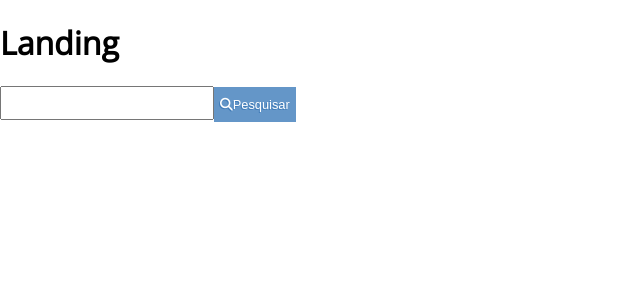
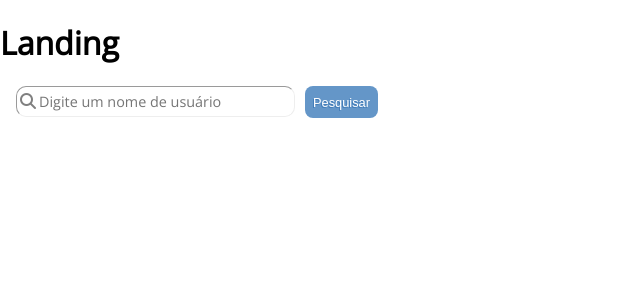
Before and after one commit to mmazt/github-search, a React (Create React App) app: page / in a window 1280 px wide. Shown: the top 300 px of the page, without its empty margins (0-640 px from the left). Built offline with nearby package versions, Linux system fonts and the light colour scheme.

Commit message:
Alterações no componente de pesquisa

```diff
--- a/src/Landing.jsx
+++ b/src/Landing.jsx
@@ -1,14 +1,16 @@
 import React from 'react';
 import { connect } from 'react-redux';
 import getData from './requests/Requests';
+import * as requests from './requests/requestList';
 import { setSearchTerm, setSearchData } from './actions/actionCreators';
+import SearchComponent from './common/SearchComponent';
 
 class Landing extends React.Component {
   handleChange = evento => {
     this.props.dispatch(setSearchTerm(evento.target.value));
   };
   handleClick = evento => {
-    getData('search', { searchTerm: this.props.searchTerm, page: 1 }).then(response => {
+    getData(requests.search, { searchTerm: this.props.searchTerm, page: 1 }).then(response => {
       this.props.dispatch(setSearchData(response.items));
       this.props.history.push('/search');
     });
@@ -17,11 +19,7 @@ class Landing extends React.Component {
     return (
       <div>
         <h1> Landing</h1>
-        <input type="text" onChange={this.handleChange} />
-        <button onClick={this.handleClick}>
-          <i className="fa fa-search" aria-hidden="true" />
-          Pesquisar
-        </button>
+        <SearchComponent handleChange={this.handleChange} handleClick={this.handleClick} />
       </div>
     );
   }
--- a/src/RepoDetails.jsx
+++ b/src/RepoDetails.jsx
@@ -2,13 +2,14 @@ import React from 'react';
 import Header from './Header';
 import { connect } from 'react-redux';
 import getData from './requests/Requests';
+import * as requests from './requests/requestList';
 import { setRepoDetails } from './actions/actionCreators';
 
 class RepoDetails extends React.Component {
   componentDidMount() {
     const { user, repo } = this.props.match.params;
 
-    getData('repoDetails', { user, repo }).then(response => {
+    getData(requests.repoDetails, { user, repo }).then(response => {
       this.props.dispatch(setRepoDetails(response));
     });
   }
--- a/src/ReposList.jsx
+++ b/src/ReposList.jsx
@@ -2,13 +2,14 @@ import React from 'react';
 import { connect } from 'react-redux';
 import { Link } from 'react-router-dom';
 import getData from './requests/Requests';
+import * as requests from './requests/requestList';
 import { setReposData } from './actions/actionCreators';
 import Header from './Header';
 
 class ReposList extends React.Component {
   componentDidMount() {
     const { user } = this.props.match.params;
-    getData('repos', user).then(response => {
+    getData(requests.repos, user).then(response => {
       this.props.dispatch(setReposData(response));
     });
   }
--- a/src/Search.jsx
+++ b/src/Search.jsx
@@ -1,10 +1,12 @@
 import React, { Component } from 'react';
 import { connect } from 'react-redux';
 import { Link } from 'react-router-dom';
-import Loader from './helper/Loader';
+import Loader from './common/Loader';
 import { setSearchTerm, setSearchData } from './actions/actionCreators';
 import getData from './requests/Requests';
+import * as requests from './requests/requestList';
 import Header from './Header';
+import SearchComponent from './common/SearchComponent';
 
 class Search extends Component {
   state = { loading: false };
@@ -21,7 +23,7 @@ class Search extends Component {
 
     this.setState({ loading: true }); // Estabelece o estado de loading na UI
 
-    const data = getData('search', { searchTerm, page: 1 }); //Requisita os dados com a primeira paginação
+    const data = getData(requests.search, { searchTerm, page: 1 }); //Requisita os dados com a primeira paginação
 
     data
       .then(response => {
@@ -56,12 +58,9 @@ class Search extends Component {
     });
 
     return (
-      <div className="App">
+      <div className="Search">
         <Header />
-        <input type="text" value={searchTerm} onChange={this.handleChange} />
-        <button onClick={this.handleGetData}>
-          <i className="fa fa-search" aria-hidden="true" /> Pesquisar
-        </button>
+        <SearchComponent value={searchTerm} handleChange={this.handleChange} handleClick={this.handleGetData} />
         {loading ? <Loader /> : searchData.length > 0 ? results : <p>Nenhum resultado encontrado</p>}
       </div>
     );
--- a/src/UserDetails.jsx
+++ b/src/UserDetails.jsx
@@ -2,6 +2,7 @@ import React from 'react';
 import { connect } from 'react-redux';
 import { Link } from 'react-router-dom';
 import getData from './requests/Requests';
+import * as requests from './requests/requestList';
 import { setUserData } from './actions/actionCreators';
 import Loader from './helper/Loader';
 import Header from './Header';
@@ -14,7 +15,7 @@ class UserDetails extends React.Component {
 
     this.setState({ loading: true }); // Estabelece o estado de Loading no componente
 
-    getData('user', user) //Faz a requisição dos dados do usuário no servidor e retorna uma promessa
+    getData(requests.user, user) //Faz a requisição dos dados do usuário no servidor e retorna uma promessa
       .then(response => {
         this.props.dispatch(setUserData(response));
       })
--- /dev/null
+++ b/src/common/SearchComponent.jsx
@@ -0,0 +1,15 @@
+import React from 'react';
+import '../css/searchComponent.css';
+
+const SearchInput = props => (
+  <div className="searchInput">
+    <span className="wrapper">
+      <input type="text" placeholder="Digite um nome de usuário" value={props.value} onChange={props.handleChange} />
+    </span>
+    <button type="submit" onClick={props.handleClick}>
+      Pesquisar
+    </button>
+  </div>
+);
+
+export default SearchInput;
--- a/src/css/index.css
+++ b/src/css/index.css
@@ -4,42 +4,10 @@ body {
   font-family: 'Open Sans', sans-serif;
 }
 
-button {
-  cursor: pointer;
-  display: inline-block;
-  margin: 0 0 2px 0;
-  padding: 6px;
-  font-size: 0.8rem;
-  line-height: 1.8;
-  box-shadow: none;
-  border-radius: 0;
-  color: #fff;
-  background-color: #6496c8;
-  text-shadow: -1px 1px #417cb8;
-  border: none;
-}
-
-button:focus {
-  outline: none;
-}
-
-button:hover {
-  background-color: #346392;
-  text-shadow: -1px 1px #27496d;
-}
-
-button:active {
-  background-color: #27496d;
-  text-shadow: -1px 1px #193047;
-}
-
-input[type='text'] {
-  margin: 0;
-  font-family: 'Open Sans', sans-serif;
-  font-size: 1em;
-  padding: 4px;
-}
-
 .gitCard {
   padding: 10px;
 }
+
+.searchInput {
+  position: absolute;
+}
--- /dev/null
+++ b/src/css/searchComponent.css
@@ -0,0 +1,51 @@
+input[type='text'] {
+  margin: 0;
+  width: 250px;
+  font-family: 'Open Sans', sans-serif;
+  font-size: 0.9em;
+  padding: 5px;
+  padding-left: 22px;
+  border-width: 1.3px;
+  border-style: inset;
+  border-color: initial;
+  border-image: initial;
+  border-radius: 10px;
+}
+
+.wrapper:before {
+  font-family: 'FontAwesome', serif;
+  color: grey;
+  position: relative;
+  top: 0;
+  left: 20px;
+  content: '\f002';
+}
+
+button {
+  cursor: pointer;
+  display: inline-block;
+  margin: 0 0 2px 10px;
+  padding: 5px 8px 4.2px 8px;
+  font-size: 0.8rem;
+  line-height: 1.8;
+  box-shadow: none;
+  border-radius: 8px;
+  color: #fff;
+  background-color: #6496c8;
+  text-shadow: -1px 1px #417cb8;
+  border: none;
+}
+
+button:focus {
+  outline: none;
+}
+
+button:hover {
+  background-color: #346392;
+  text-shadow: -1px 1px #27496d;
+}
+
+button:active {
+  background-color: #27496d;
+  text-shadow: -1px 1px #193047;
+}
--- a/src/requests/requestList.js
+++ b/src/requests/requestList.js
@@ -1,3 +1,5 @@
+//Lista de variáveis que podem ser utilizadas pelo componente getData
+
 export const search = 'search';
 export const user = 'user';
 export const repos = 'repos';
```
Also changed, not shown: src/common/Loader.jsx (renamed from src/helper/Loader.jsx).
